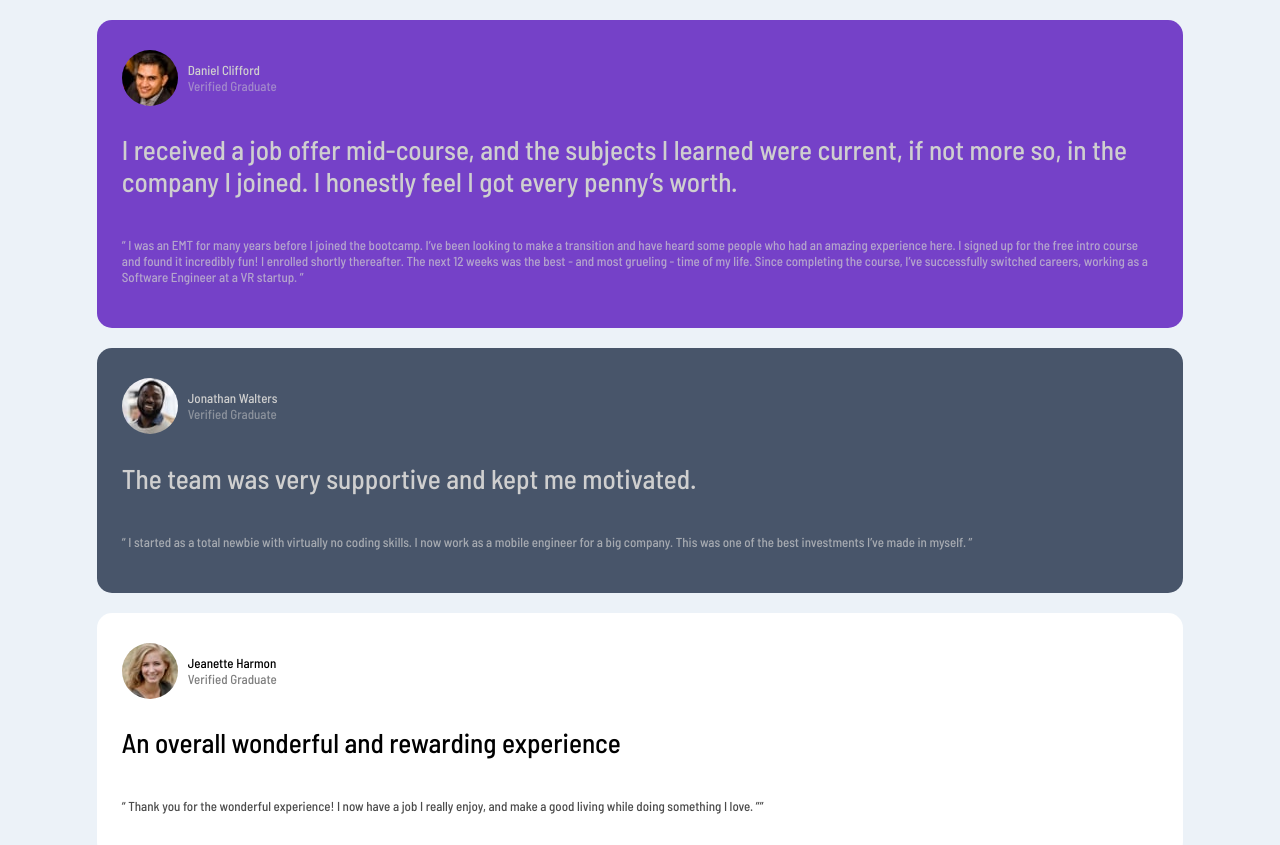
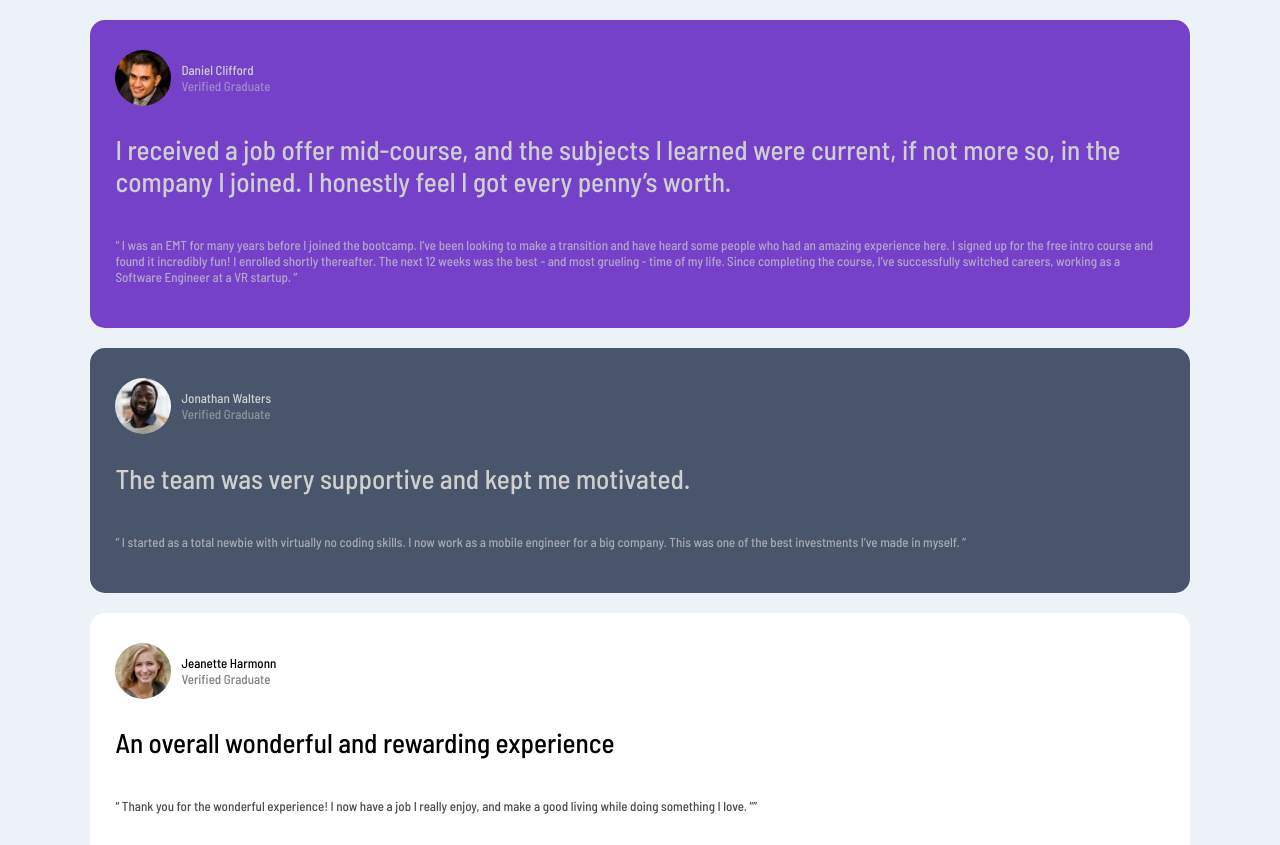
Before and after one commit to PanagiotisLn/testimonials-grid-section-main, a plain HTML site: page index.html in a window 1280 px wide. Shown: the top 845 px of the page. Drawn offline with Linux system fonts and the light colour scheme.

Commit message:
second commit

```diff
--- a/index.html
+++ b/index.html
@@ -60,7 +60,7 @@
       <div class="info">
         <img src="./images/image-jeanette.jpg" alt="an image of Daniel">
         <div>
-          <p>Jeanette Harmon</p>
+          <p>Jeanette Harmonn</p>
           <p>Verified Graduate</p>
         </div>
       </div>
--- a/style.css
+++ b/style.css
@@ -6,7 +6,7 @@ body {
 .testimonial {
   display: flex;
   flex-direction: column;
-  width: 82%;
+  width: 83%;
   margin: 20px auto;
   padding: 30px 25px;
   border-radius: 15px;
```
